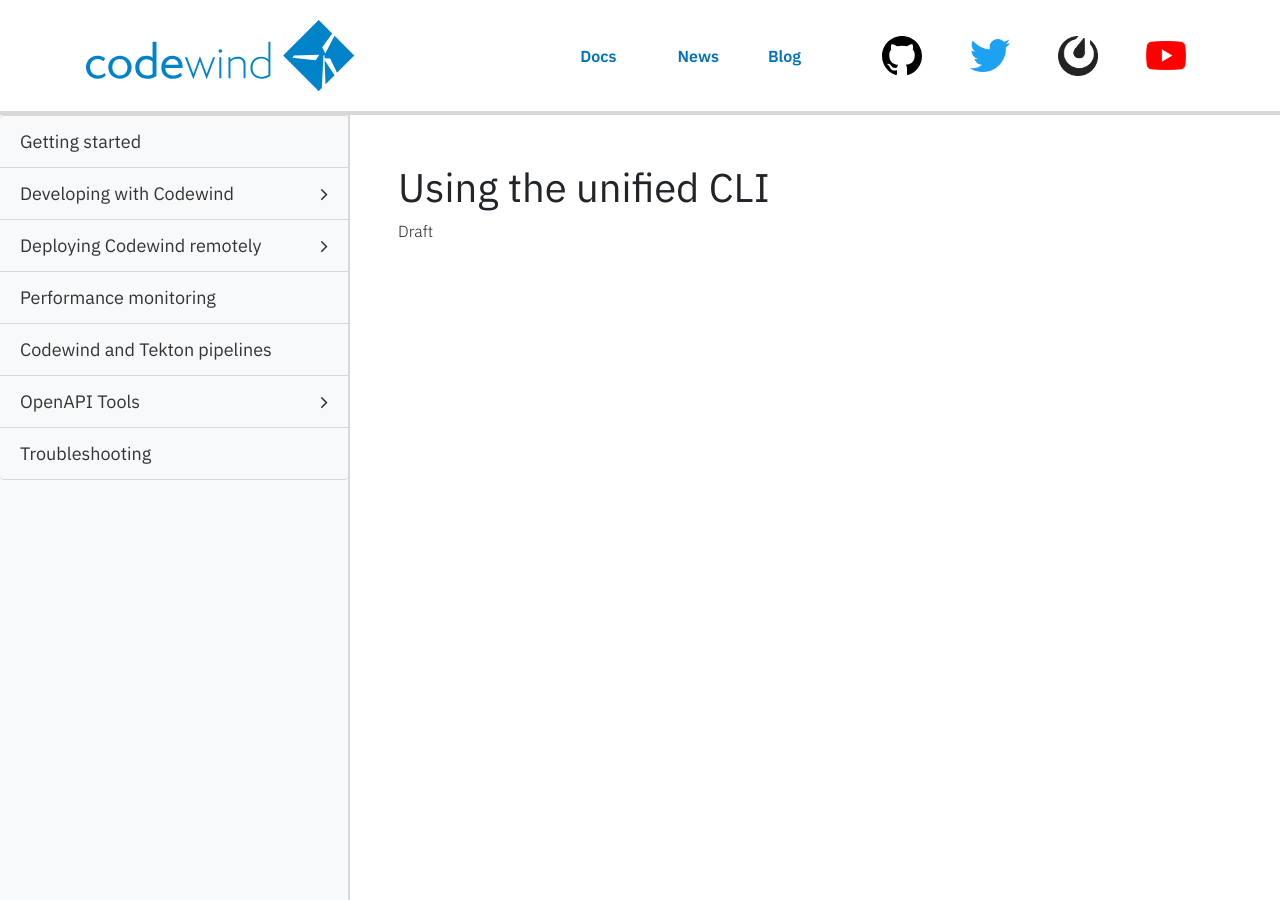
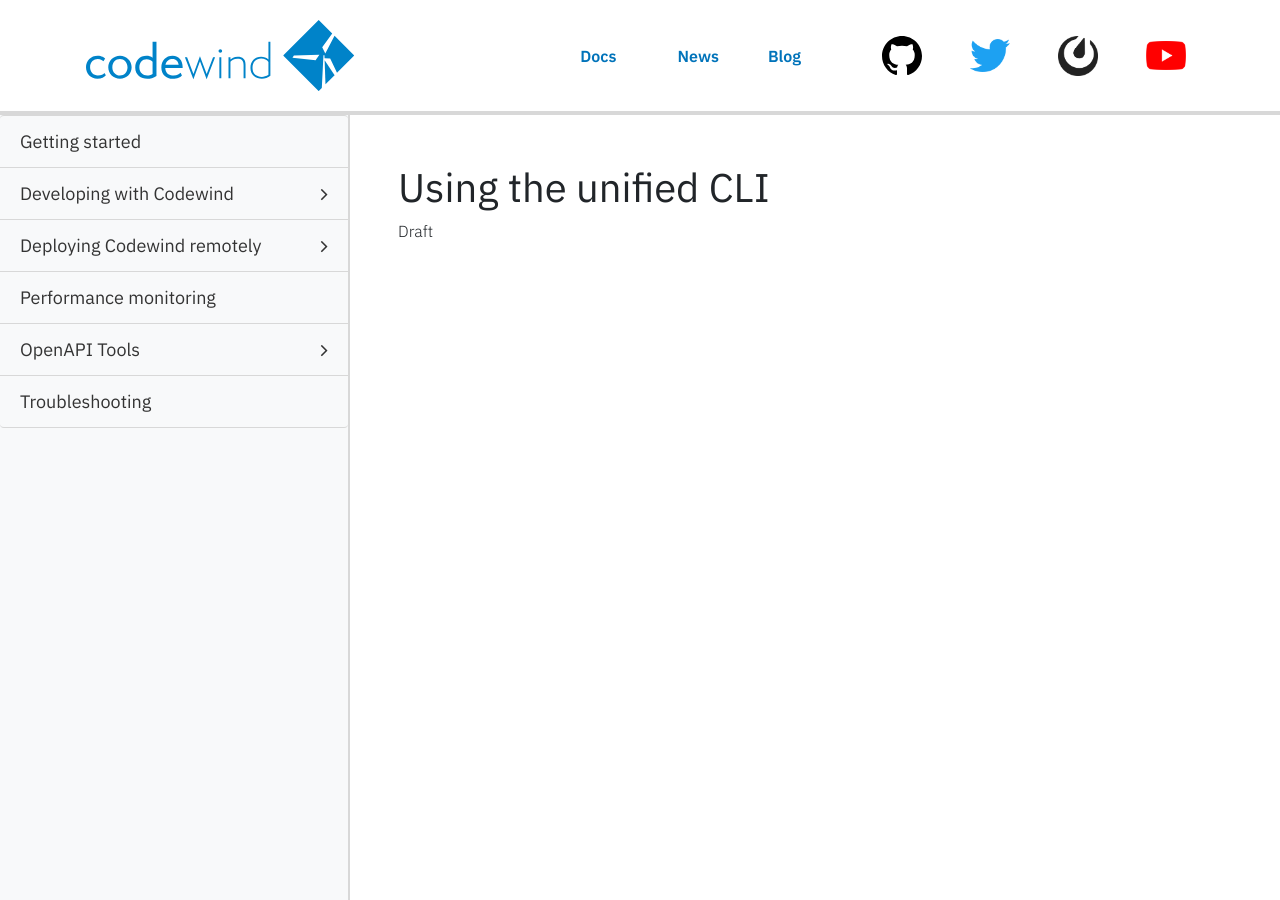
Before and after one commit to eclipse-archived/codewind-docs, a Jekyll site: the page built from docs/_documentations/using-the-unified-cli.md, in a window 1280 px wide and 900 px high. Built offline with Jekyll 4.4.1, drawn with Linux system fonts in a browser that asks for light colours; nearby versions of some CDN libraries; comment, search, counter and statistics services are not loaded.

Commit message:
Removing file from TOC
Signed-off-by: Sarah Ishida <sishida@us.ibm.com>

```diff
--- a/docs/_data/docstoc.yml
+++ b/docs/_data/docstoc.yml
@@ -80,9 +80,6 @@
 - title: 'Performance monitoring'
   url: guide_performance.html
 
-- title: 'Codewind and Tekton pipelines'
-  url: codewindandtektonpipelines.html
-
 - title: 'OpenAPI Tools'
   children:
     - title: 'Codewind OpenAPI Tools for VS Code'
```
